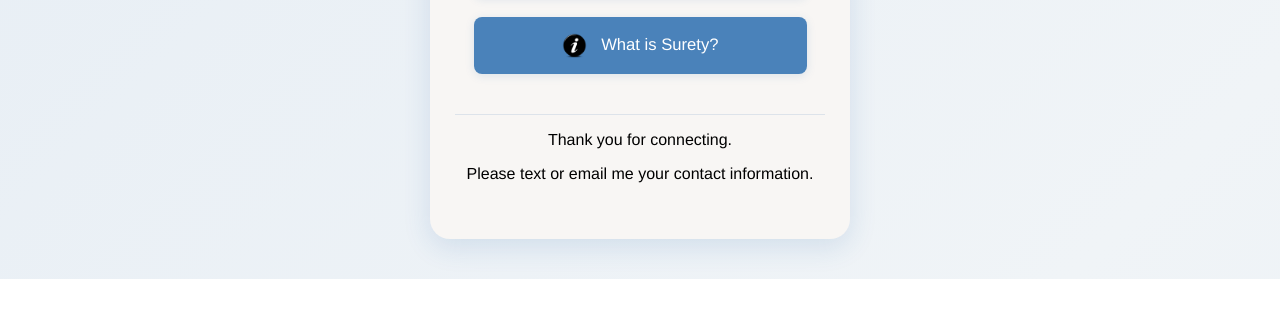
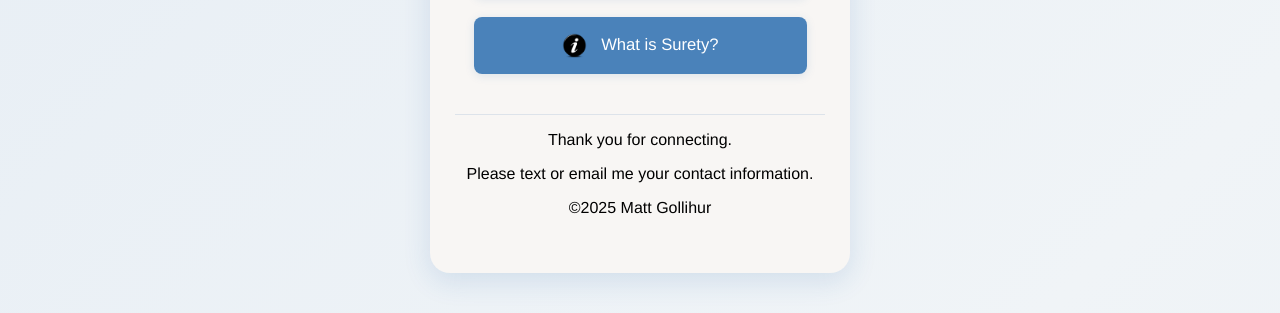
Before and after one commit to ZContact/jscard, a plain HTML site: page index.html in a window 1280 px wide. Shown: the part 672-985 px from the top of the page. Before the commit the page ends 951 px from the top, so only its background shows below. Drawn offline with Linux system fonts and the light colour scheme.

Commit message:
Update index.html

```diff
--- a/index.html
+++ b/index.html
@@ -54,6 +54,7 @@
                 <hr class="footer-divider" />
                 <p>Thank you for connecting.</p>
                 <p>Please text or email me your contact information.</p>
+                <p> ©2025 Matt Gollihur</p>
             </div>
 
         </div>
```
